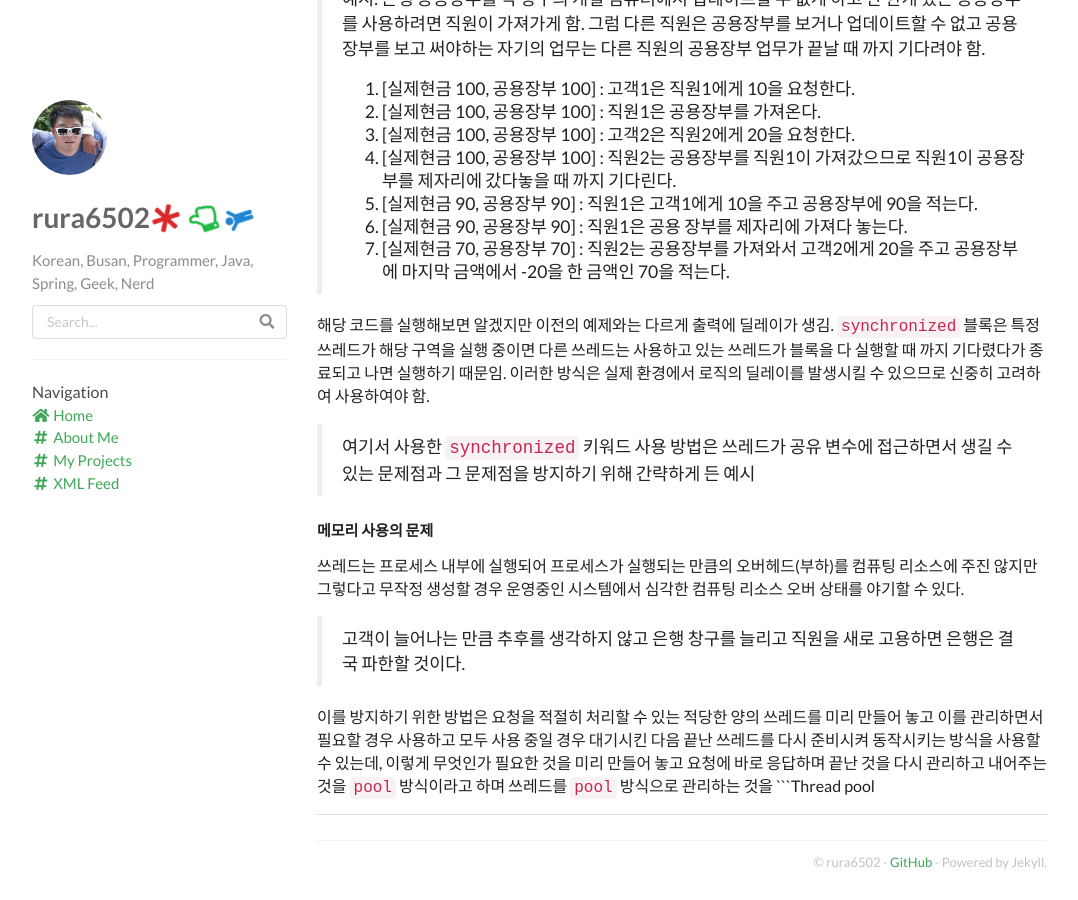
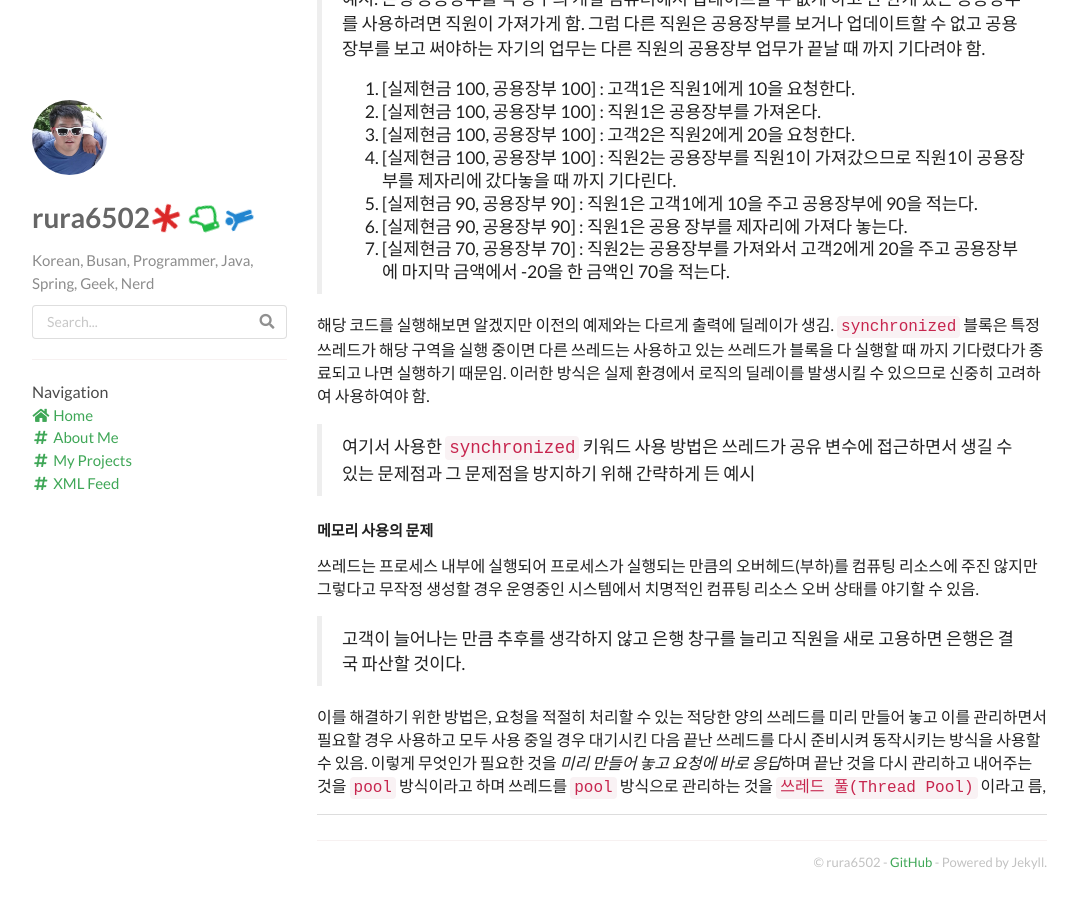
Before and after one commit to rura6502/rura6502.github.io, a Jekyll site: the page built from _posts/2019-05-11-Java-Thread-Basic.md, in a window 1280 px wide and 900 px high, scrolled down 3792 px. Shown: the whole window, without its empty margins (53-1131 px from the left). Built offline with Jekyll 4.4.1, drawn with Linux system fonts in a browser that asks for light colours; nearby versions of some CDN libraries; comment, search, counter and statistics services are not loaded.

Commit message:
_posts/2019-05-11-Java-Thread-Basic.md updated from https://stackedit.io/

````diff
--- a/_posts/2019-05-11-Java-Thread-Basic.md
+++ b/_posts/2019-05-11-Java-Thread-Basic.md
@@ -180,12 +180,12 @@ T1, T1, true
 
 #### 메모리 사용의 문제
 
-쓰레드는 프로세스 내부에 실행되어 프로세스가 실행되는 만큼의 오버헤드(부하)를 컴퓨팅 리소스에 주진 않지만 그렇다고 무작정 생성할 경우 운영중인 시스템에서 심각한 컴퓨팅 리소스 오버 상태를 야기할 수 있다.
+쓰레드는 프로세스 내부에 실행되어 프로세스가 실행되는 만큼의 오버헤드(부하)를 컴퓨팅 리소스에 주진 않지만 그렇다고 무작정 생성할 경우 운영중인 시스템에서 치명적인 컴퓨팅 리소스 오버 상태를 야기할 수 있음.
 
-> 고객이 늘어나는 만큼 추후를 생각하지 않고 은행 창구를 늘리고 직원을 새로 고용하면 은행은 결국 파한할 것이다.
+> 고객이 늘어나는 만큼 추후를 생각하지 않고 은행 창구를 늘리고 직원을 새로 고용하면 은행은 결국 파산할 것이다.
 
-이를 방지하기 위한 방법은 요청을 적절히 처리할 수 있는 적당한 양의 쓰레드를 미리 만들어 놓고 이를 관리하면서 필요할 경우 사용하고 모두 사용 중일 경우 대기시킨 다음 끝난 쓰레드를 다시 준비시켜 동작시키는 방식을 사용할 수 있는데, 이렇게 무엇인가 필요한 것을 미리 만들어 놓고 요청에 바로 응답하며 끝난 것을 다시 관리하고 내어주는 것을 ```pool``` 방식이라고 하며 쓰레드를 ```pool``` 방식으로 관리하는 것을 ```Thread pool
+이를 해결하기 위한 방법은, 요청을 적절히 처리할 수 있는 적당한 양의 쓰레드를 미리 만들어 놓고 이를 관리하면서 필요할 경우 사용하고 모두 사용 중일 경우 대기시킨 다음 끝난 쓰레드를 다시 준비시켜 동작시키는 방식을 사용할 수 있음. 이렇게 무엇인가 필요한 것을 ***미리 만들어 놓고 요청에 바로 응답***하며 끝난 것을 다시 관리하고 내어주는 것을 ```pool``` 방식이라고 하며 쓰레드를 ```pool``` 방식으로 관리하는 것을 ```쓰레드 풀(Thread Pool)``` 이라고 름,
 <!--stackedit_data:
-eyJoaXN0b3J5IjpbLTE3MTMzMjMxMjEsMTIyMDA3MDA4MywxNj
-gyMjM2NTI1LC0xODUxMDgxODkwXX0=
+eyJoaXN0b3J5IjpbLTc4MDc4MTgyOCwxMjIwMDcwMDgzLDE2OD
+IyMzY1MjUsLTE4NTEwODE4OTBdfQ==
 -->
````
